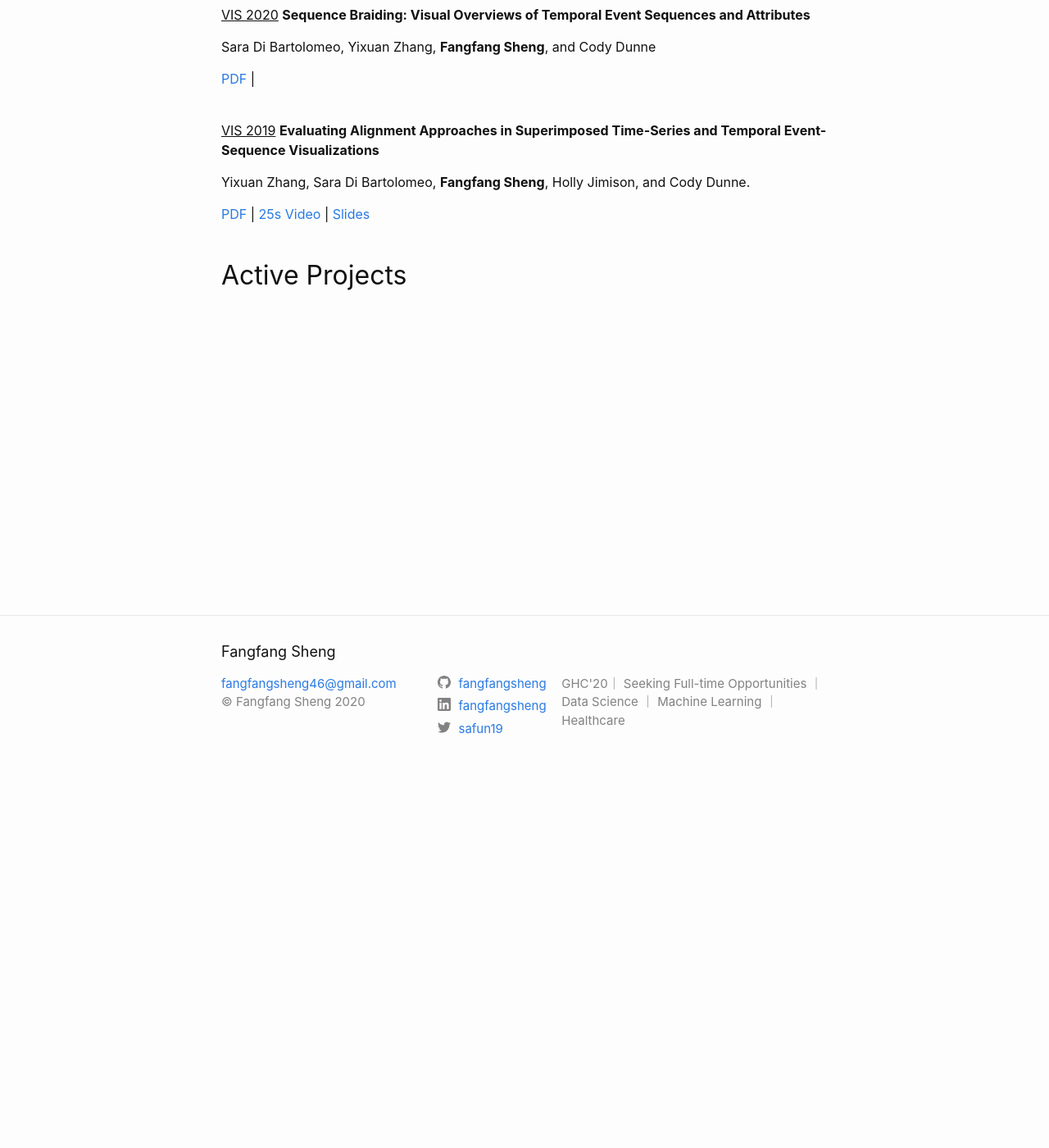
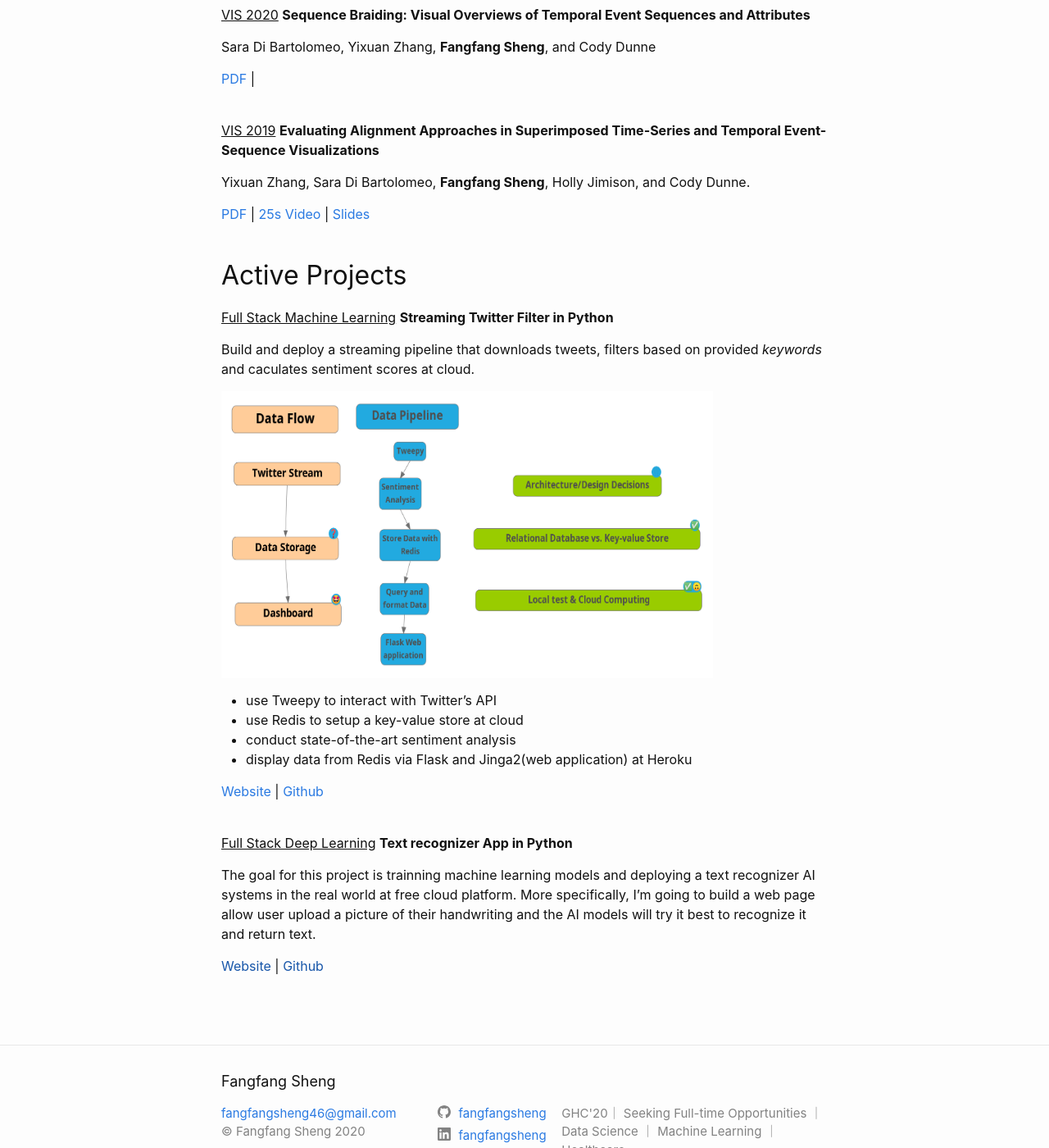
Before and after one commit to fangfangsheng/my-blog, a Jekyll site: the page built from about.markdown, in a window 1280 px wide and 1400 px high, scrolled down 440 px. Shown: the whole window at 82% size. Built offline with Jekyll 4.4.1, drawn with Linux system fonts in a browser that asks for light colours.

Commit message:
added details in about.md

```diff
--- a/about.markdown
+++ b/about.markdown
@@ -56,3 +56,41 @@ Yixuan Zhang, Sara Di Bartolomeo, **Fangfang Sheng**, Holly Jimison, and Cody Du
 
 
 ## Active Projects
+
+
+<ins>Full Stack Machine Learning</ins>   **Streaming Twitter Filter in Python**
+
+Build and deploy a streaming pipeline that downloads tweets, filters based on provided *keywords* and caculates sentiment scores at cloud.
+
+
+<img src="assets/images/streaming-tweets.png" width="600" height="350" />
+
+
+* use Tweepy to interact with Twitter's API
+* use Redis to setup a key-value store at cloud
+* conduct state-of-the-art sentiment analysis
+* display data from Redis via Flask and Jinga2(web application) at Heroku
+
+
+<div>
+    <!-- <a target="_blank" href="">Slides</a> | -->
+    <a target="_blank" href="https://tweets-redis-flask.herokuapp.com/"> Website </a> |
+    <a target="_blank" href="https://github.com/fangfangsheng/Streaming_Sentiment"> Github</a>
+</div>
+
+<br>
+
+
+<ins>Full Stack Deep Learning</ins>   **Text recognizer App in Python**
+
+The goal for this project is trainning machine learning models and deploying a text recognizer AI systems in the real world at free cloud platform. More specifically, I'm going to build a web page allow user upload a picture of their handwriting and the AI models will try it best to recognize it and return text.
+
+<!-- <img src="assets/medias/eeg-streamlit.png" width="400" height="250" /> -->
+
+
+<div>
+    <a target="_blank" href=""> Website </a> |
+    <a target="_blank" href=""> Github</a>
+</div>
+
+<br>
```
